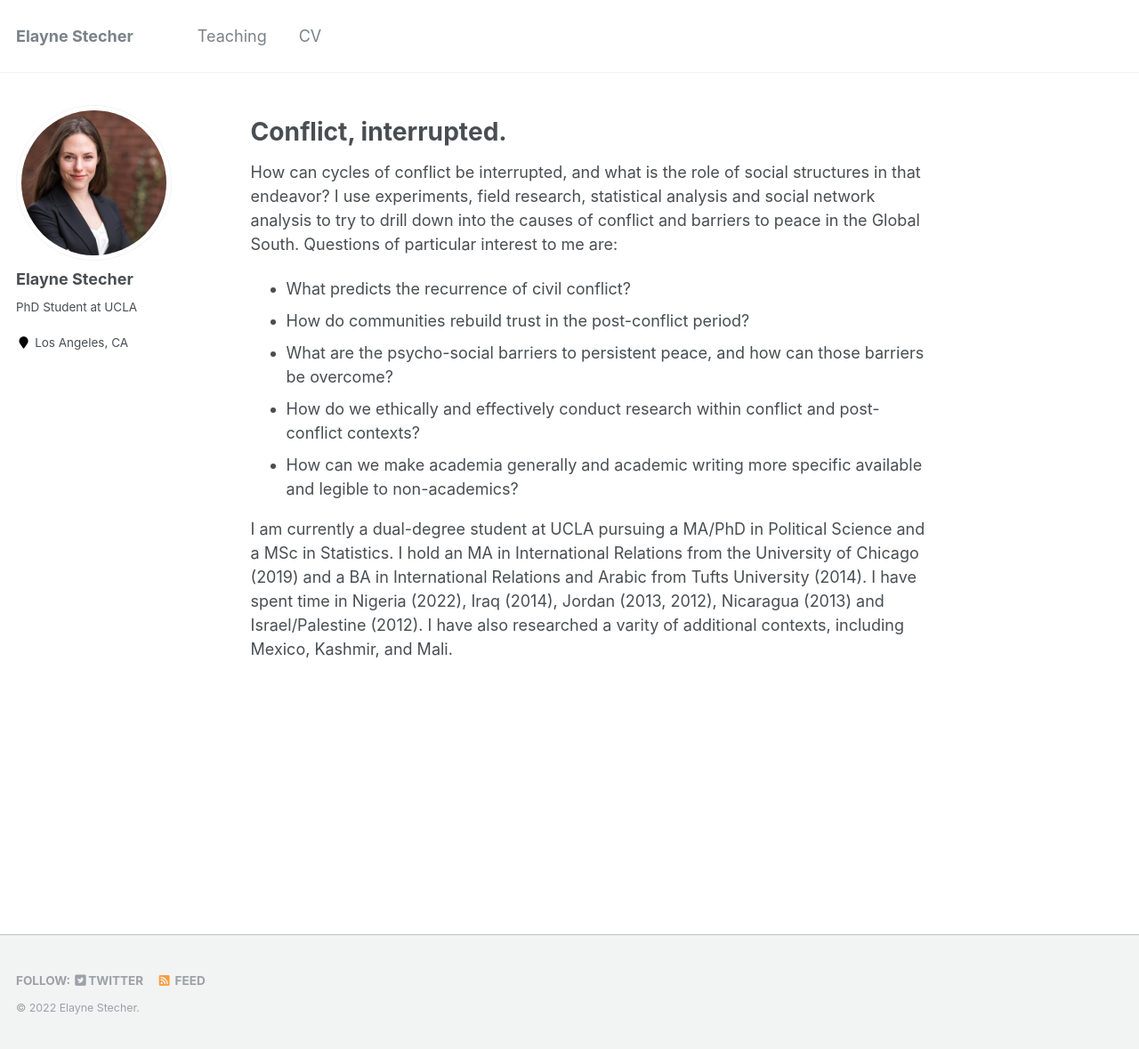
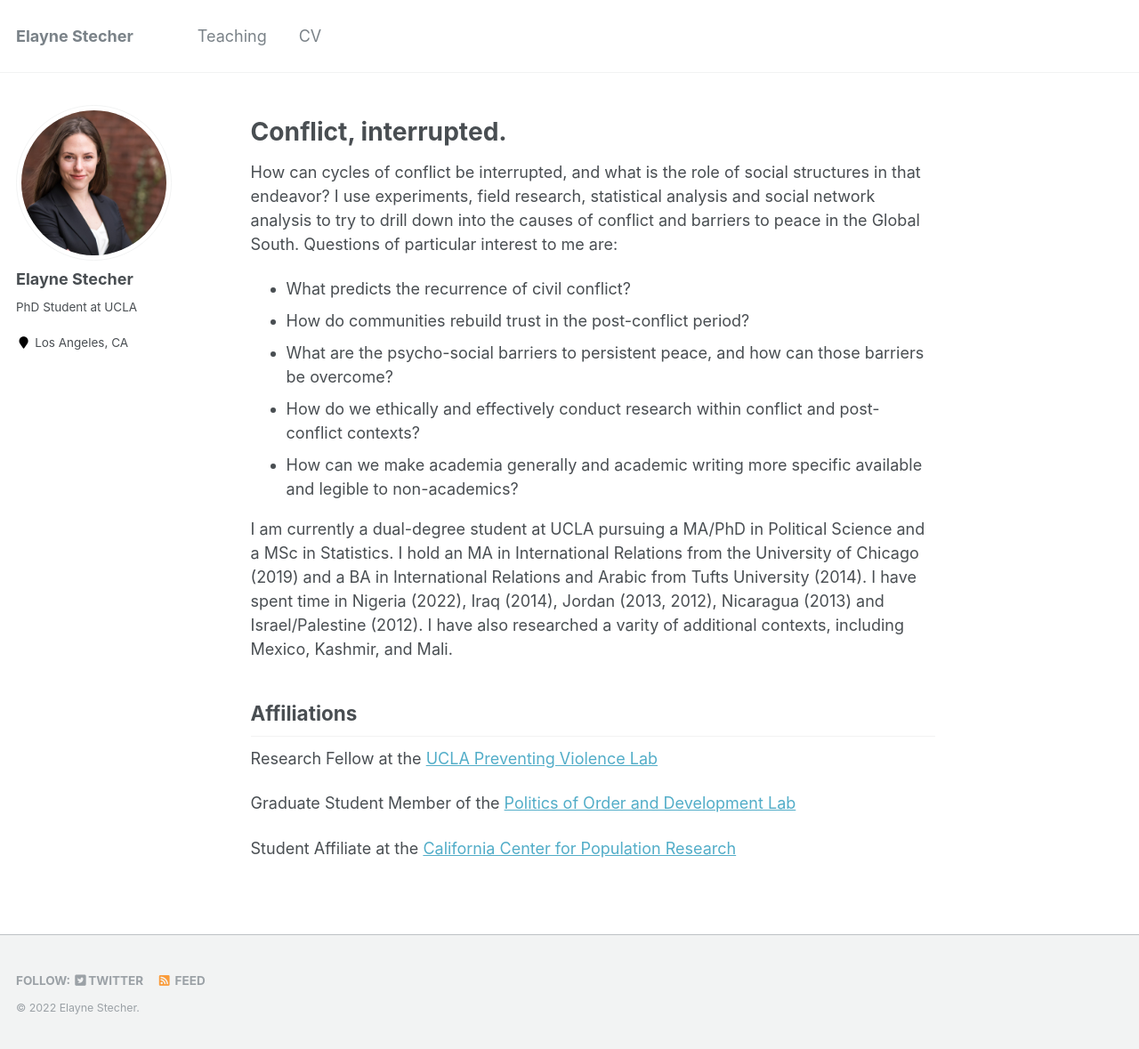
Before and after one commit to estech01/estech01.github.io, a Jekyll site: the page built from _pages/about.md, in a window 1280 px wide and 1179 px high. Shown: the whole window at 89% size. Built offline with Jekyll 4.4.1, drawn with Linux system fonts in a browser that asks for light colours.

Commit message:
Update about.md

```diff
--- a/_pages/about.md
+++ b/_pages/about.md
@@ -19,3 +19,11 @@ How can cycles of conflict be interrupted, and what is the role of social struct
 - How can we make academia generally and academic writing more specific available and legible to non-academics?
 
 I am currently a dual-degree student at UCLA pursuing a MA/PhD in Political Science and a MSc in Statistics. I hold an MA in International Relations from the University of Chicago (2019) and a BA in International Relations and Arabic from Tufts University (2014). I have spent time in Nigeria (2022), Iraq (2014), Jordan (2013, 2012), Nicaragua (2013) and Israel/Palestine (2012). I have also researched a varity of additional contexts, including Mexico, Kashmir, and Mali.
+
+## Affiliations
+
+Research Fellow at the [UCLA Preventing Violence Lab](https://preventingviolencelab.org/)
+
+Graduate Student Member of the [Politics of Order and Development Lab](https://pod.polisci.ucla.edu/)
+
+Student Affiliate at the [California Center for Population Research](https://www.ccpr.ucla.edu/)
```
